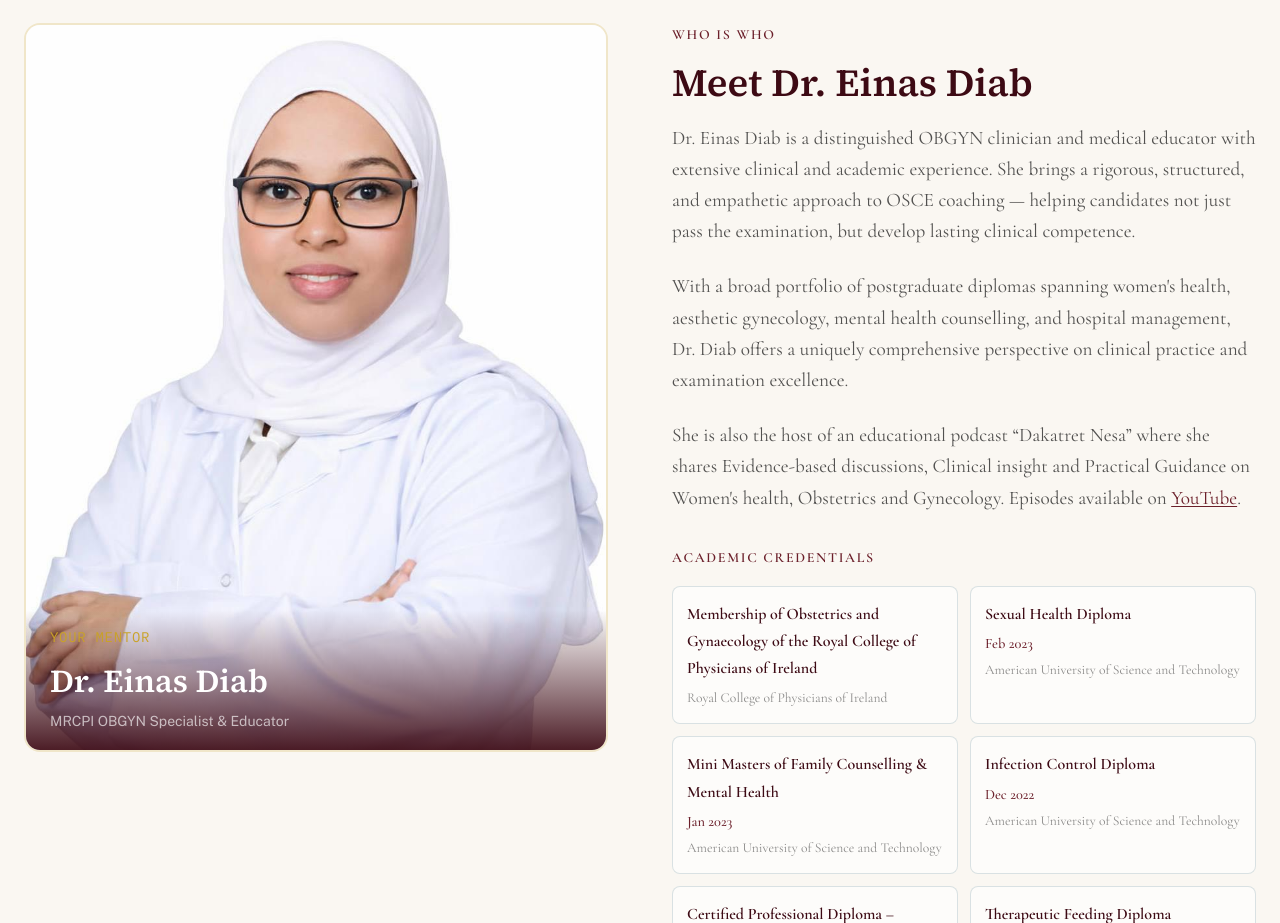
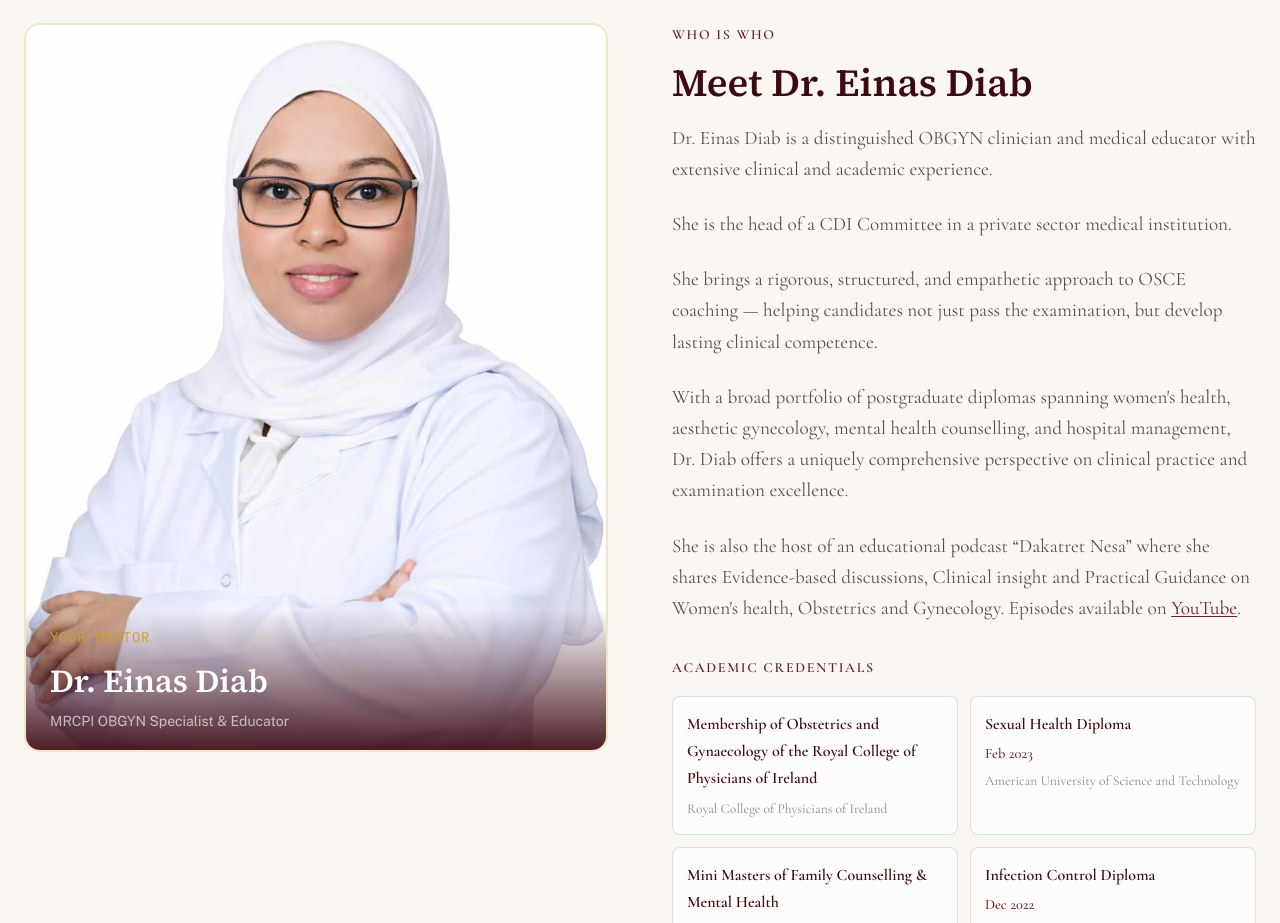
Before and after one commit to eyas711-cloud/MRCPI-OBGYNUNLOCKED, a Next.js app: page / in a window 1280 px wide. Shown: the part 1000-1923 px from the top of the page. Built offline with nearby package versions, Linux system fonts and the light colour scheme; no server answers; the database is empty.

Commit message:
Add CDI Committee sentence to Dr. Einas Diab bio in Who is Who section

```diff
--- a/src/app/page.tsx
+++ b/src/app/page.tsx
@@ -185,7 +185,13 @@ export default async function HomePage() {
                 Meet Dr. Einas Diab
               </h2>
               <p className="leading-relaxed mb-6" style={{ fontFamily: "'Cormorant Garamond', Georgia, serif", fontSize: "1.2rem", fontWeight: 400, color: "rgba(26,26,26,0.75)" }}>
-                Dr. Einas Diab is a distinguished OBGYN clinician and medical educator with extensive clinical and academic experience. She brings a rigorous, structured, and empathetic approach to OSCE coaching — helping candidates not just pass the examination, but develop lasting clinical competence.
+                Dr. Einas Diab is a distinguished OBGYN clinician and medical educator with extensive clinical and academic experience.
+              </p>
+              <p className="leading-relaxed mb-6" style={{ fontFamily: "'Cormorant Garamond', Georgia, serif", fontSize: "1.2rem", fontWeight: 400, color: "rgba(26,26,26,0.75)" }}>
+                She is the head of a CDI Committee in a private sector medical institution.
+              </p>
+              <p className="leading-relaxed mb-6" style={{ fontFamily: "'Cormorant Garamond', Georgia, serif", fontSize: "1.2rem", fontWeight: 400, color: "rgba(26,26,26,0.75)" }}>
+                She brings a rigorous, structured, and empathetic approach to OSCE coaching — helping candidates not just pass the examination, but develop lasting clinical competence.
               </p>
               <p className="leading-relaxed mb-6" style={{ fontFamily: "'Cormorant Garamond', Georgia, serif", fontSize: "1.2rem", fontWeight: 400, color: "rgba(26,26,26,0.75)" }}>
                 With a broad portfolio of postgraduate diplomas spanning women&apos;s health, aesthetic gynecology, mental health counselling, and hospital management, Dr. Diab offers a uniquely comprehensive perspective on clinical practice and examination excellence.
```
